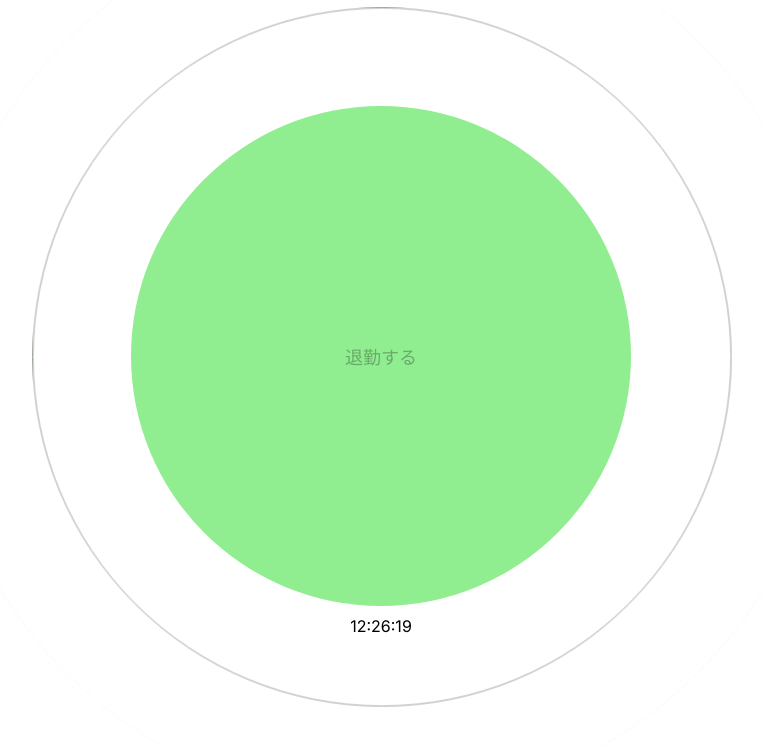
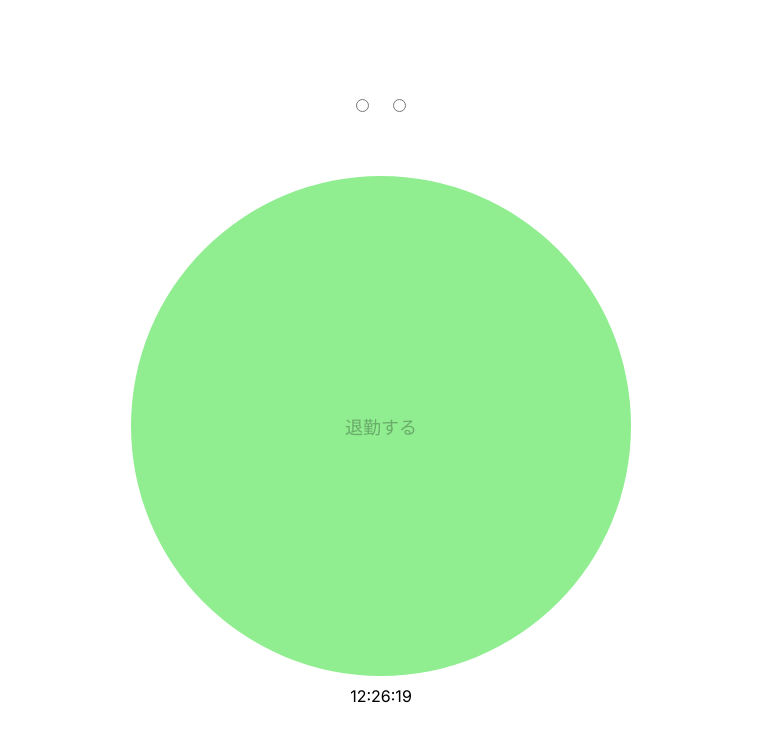
Before and after one commit to t1k2a/leaving-work, a Next.js app: page / in a window 1280 px wide. Shown: the top 746 px of the page, without its empty margins (259-1022 px from the left). Built offline with nearby package versions, Linux system fonts and the light colour scheme.

Commit message:
ユーザーごとに退勤できるようにする #4

```diff
--- a/src/app/layout.tsx
+++ b/src/app/layout.tsx
@@ -1,12 +1,15 @@
 import type { Metadata } from "next";
 import { Inter } from "next/font/google";
 import "./globals.css";
+import * as dotenv from 'dotenv';
+
+dotenv.config({path: `${process.cwd()}/.env`});
 
 const inter = Inter({ subsets: ["latin"] });
 
 export const metadata: Metadata = {
-  title: "Create Next App",
-  description: "Generated by create next app",
+  title: "退勤アプリ",
+  description: "退勤を記録するだけのアプリケーション",
 };
 
 export default function RootLayout({
--- a/src/app/page.tsx
+++ b/src/app/page.tsx
@@ -1,12 +1,13 @@
-import checckoutStyles from "./presentation/styles/checkout.module.css";
+import checkoutStyles from "./presentation/styles/checkout.module.css";
 import CurrentTime from "./presentation/components/currentTime";
 import SendCheckout from "./presentation/components/sendCheckout.client";
 import CheckoutWithText from "./presentation/components/checkoutWithText";
 
 export default function Home() {
+
   return (
-    <main className={checckoutStyles.main} id="main">
-      <div className={checckoutStyles.mainPosition}>
+    <main className={checkoutStyles.main} id="main">
+      <div className={checkoutStyles.mainPosition}>
         <SendCheckout />
         <CurrentTime />
         <CheckoutWithText />
--- /dev/null
+++ b/src/app/presentation/components/parts/userRadioButtons.tsx
@@ -0,0 +1,43 @@
+import { useEffect, useState } from "react";
+
+interface UserRadioButtonsProps {
+    handleChange: (userName: string|null) => void;
+    userName: string|null;
+}
+
+export default function ({ handleChange, userName}: UserRadioButtonsProps){
+    const [name1, setName1] = useState<string>("");
+    const [name2, setName2] = useState<string>("");
+
+    useEffect(() => {
+        setName1(process.env.NEXT_PUBLIC_NAME1 || "");
+        setName2(process.env.NEXT_PUBLIC_NAME2 || "");
+      }, []);
+
+    const handleRadioChange  = (event: React.ChangeEvent<HTMLInputElement>) => {
+    const userName = event.target.value;
+        handleChange(userName);
+    };
+
+    const textStyle = {
+    fontSize: '12px',
+    color: 'black',
+    padding: '10px',
+    marginBottom: '30px',
+    };
+
+    const marginBottom = {
+    marginBottom: '50px',
+    };
+
+    return (
+        <div style={marginBottom}>
+        <label style={textStyle}>
+          <input type="radio" name="user" value={name1} onChange={handleRadioChange} /> {name1}
+        </label>
+        <label style={textStyle}>
+          <input type="radio" name="user" value={name2} onChange={handleRadioChange} /> {name2}
+        </label>
+      </div>
+    )
+}
--- a/src/app/presentation/components/sendCheckout.client.tsx
+++ b/src/app/presentation/components/sendCheckout.client.tsx
@@ -2,15 +2,24 @@
 import checckoutStyles from "../styles/checkout.module.css";
 import { sendCheckoutRequest } from "@/app/utility/callApi";
 import showAlertForCheckout from "@/app/utility/showAlertForCheckout";
+import { useState } from "react";
+import UserRadioButtons from "./parts/userRadioButtons";
 
 function SendCheckout() {
+  const [userName, setUserName] = useState<string | null>(null);
   const handleClick = async function () {
-    const responseStatus = await sendCheckoutRequest(null);
+    const responseStatus = await sendCheckoutRequest(null, userName);
     showAlertForCheckout(responseStatus)
   };
 
+  const handleRadioChange = (userName: string | null) => {
+    setUserName(userName);
+  };
+
   return (
-    <button
+    <div>
+      <UserRadioButtons handleChange={handleRadioChange} userName={userName}></UserRadioButtons>
+        <button
       className={checckoutStyles.checkoutButton}
       id="checkout"
       onTouchEnd={handleClick}
@@ -18,6 +27,7 @@ function SendCheckout() {
     >
       退勤する
     </button>
+  </div>
   );
 }
 
--- a/src/app/presentation/styles/checkout.module.css
+++ b/src/app/presentation/styles/checkout.module.css
@@ -26,6 +26,19 @@
   cursor: pointer;
   width: 500px;
   height: 500px;
+  animation: pulse 2s infinite;
+}
+
+@keyframes pulse {
+  0% {
+    transform: scale(1);
+  }
+  50% {
+    transform: scale(1.05);
+  }
+  100% {
+    transform: scale(1);
+  }
 }
 
 @media (max-width: 600px) {
@@ -40,80 +53,9 @@
   font-size: large;
 }
 
-/*== 無限に波紋が広がる */
 
-.checkoutButton {
-  /*波紋の基点とするためrelativeを指定*/
-  position: relative;
-  /*波紋の形状*/
-  display: inline-block;
-  border-radius: 50%;
-  outline: none;
-  /*アニメーションの設定*/
-  transition: all 0.3s;
+
+
+.checkoutButton > * {
+  pointer-events: auto;
 }
-
-/*波形を2つ設定*/
-.checkoutButton::after,
-.checkoutButton::before {
-  content: "";
-  /*絶対配置で波形の位置を決める*/
-  position: absolute;
-  left: -25%;
-  top: -25%;
-  /*波形の形状*/
-  border: 1px solid #3b4b34;
-  width: 150%;
-  height: 150%;
-  border-radius: 50%;
-  /*はじめは不透明*/
-  opacity: 1;
-  /*ループするアニメーションの設定*/
-  animation: 1s circleanime linear infinite;
-}
-
-/*波形の2つ目は0.5秒遅らせてアニメーション*/
-.checkoutButton::before {
-  animation-delay: 0.5s;
-}
-
-/*波形のアニメーション*/
-@keyframes circleanime {
-  0% {
-    transform: scale(0.68);
-  }
-  100% {
-    transform: scale(1.2);
-    opacity: 0;
-  }
-}
-
-/*中央矢印*/
-.checkoutButton span::after {
-  content: "";
-  /*絶対配置で矢印の位置を決める*/
-  position: absolute;
-  top: 38%;
-  left: 45%;
-  /*矢印の形状*/
-  border: 14px solid transparent;
-  border-top-width: 10px;
-  border-bottom-width: 10px;
-  border-left-color: #fff;
-}
-
-/* デバイスの幅が600px以下の場合 */
-@media (max-width: 600px) {
-  .checkoutButton,
-  #current-time {
-    font-size: 12px; /* スマートフォンなど小さなデバイス用のフォントサイズ */
-  }
-}
-
-/* デバイスの幅が601px以上の場合 */
-@media (min-width: 601px) {
-  .checkoutButton,
-  #current-time {
-    font-size: 18px; /* タブレットやデスクトップ用のフォントサイズ */
-  }
-}
--- a/src/app/utility/callApi.ts
+++ b/src/app/utility/callApi.ts
@@ -1,11 +1,11 @@
-export async function sendCheckoutRequest(inputValue: string | null) {
+export async function sendCheckoutRequest(inputValue: string | null, userName: string | null) {
     try {
         const response = await fetch('/api/checkout', {
             method: "POST",
             headers: {
                 "Content-Type": "application/json",
             },
-            body: JSON.stringify({ text: inputValue }),
+            body: JSON.stringify({ text: inputValue, userName: userName }),
         });
 
         return response.status;
--- a/src/pages/api/checkout.ts
+++ b/src/pages/api/checkout.ts
@@ -9,7 +9,15 @@ export default async (req: any, res: any) => {
   dayjs.extend(utc);
   dayjs.extend(timezone);
   const formatted = dayjs(now).tz("Asia/Tokyo").format("HH:mm");
-  let text = `${formatted}:退勤しました！`;
+    const userName = req.body.userName
+    let text = '';
+
+    if (userName) {
+      text = text + `${req.body.userName}が、`
+    }
+
+  text = text + `${formatted}:退勤しました！`;
+
   try {
     const prependText = req.body.text;
     if (prependText) {
```
